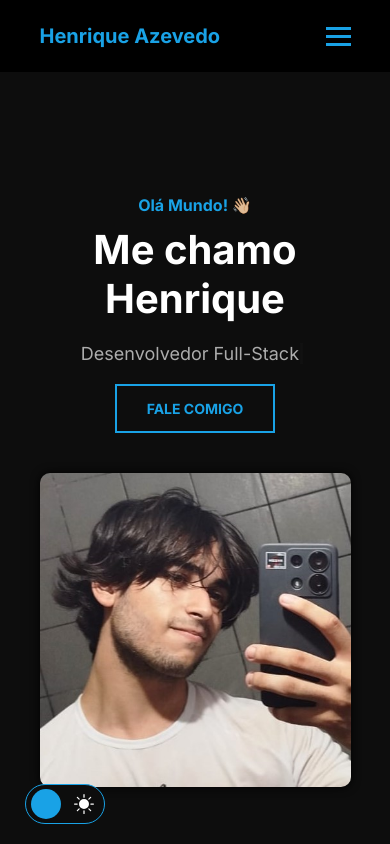
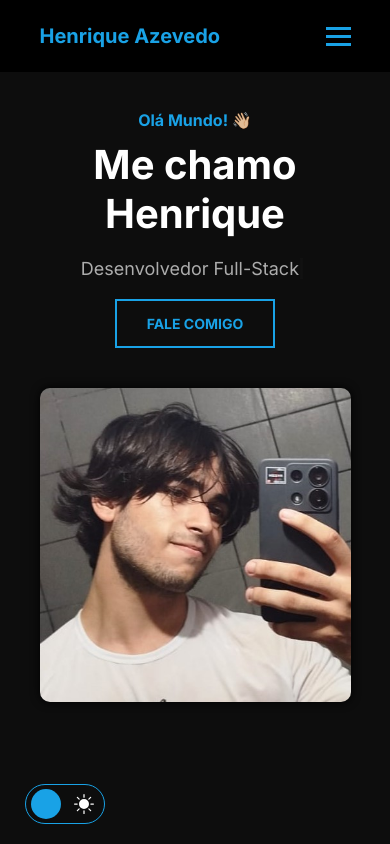
Before and after one commit to henriiqueaze/Portfolio-Henrique, a React (Vite) app: page / in a window 390 px wide. Shown: the top 844 px of the page. Built offline with nearby package versions, Linux system fonts and the light colour scheme.

Commit message:
fix: screen width

```diff
--- a/src/components/Home/style.css
+++ b/src/components/Home/style.css
@@ -59,7 +59,7 @@
 /*Responsivity*/
 @media (max-width: 768px) {
   #home .container {
-    margin-top: 70px;
+    margin-top: -100px;
     flex-direction: column;
     align-items: center;
     text-align: center;
```
